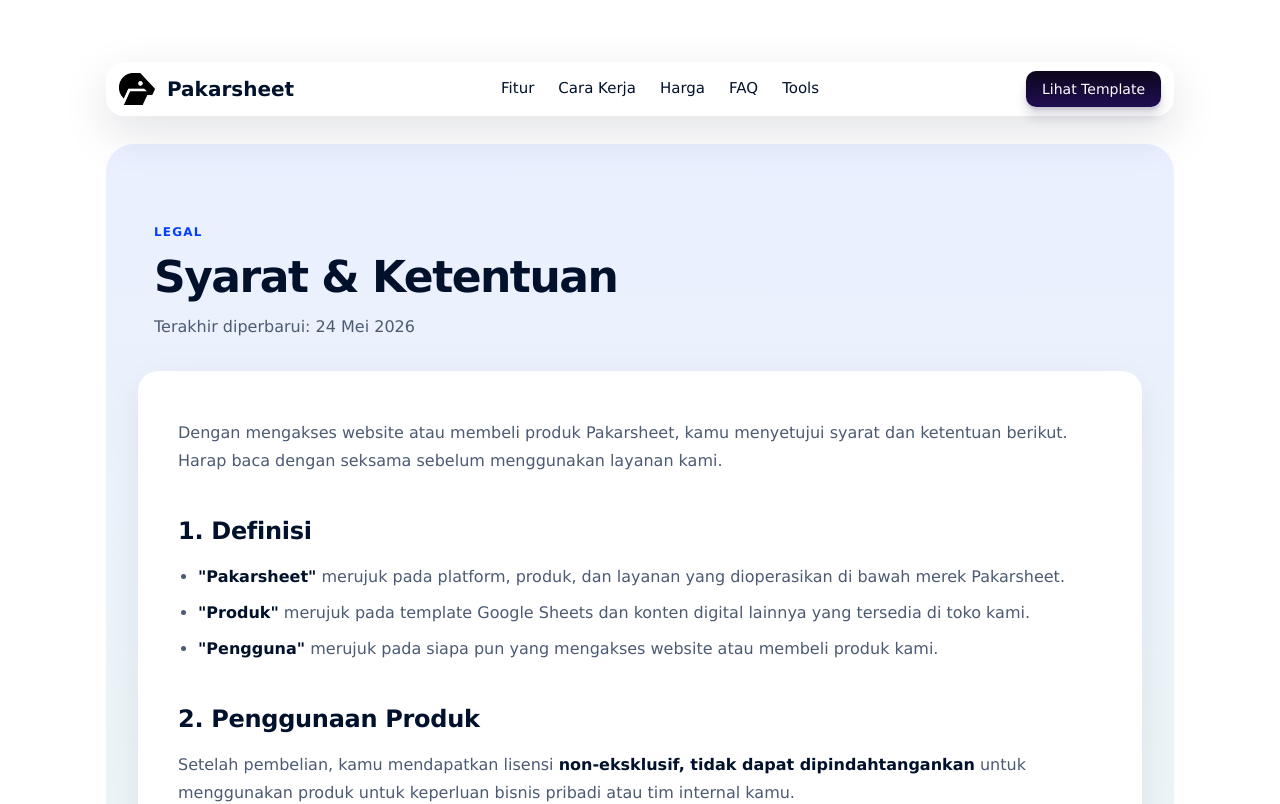
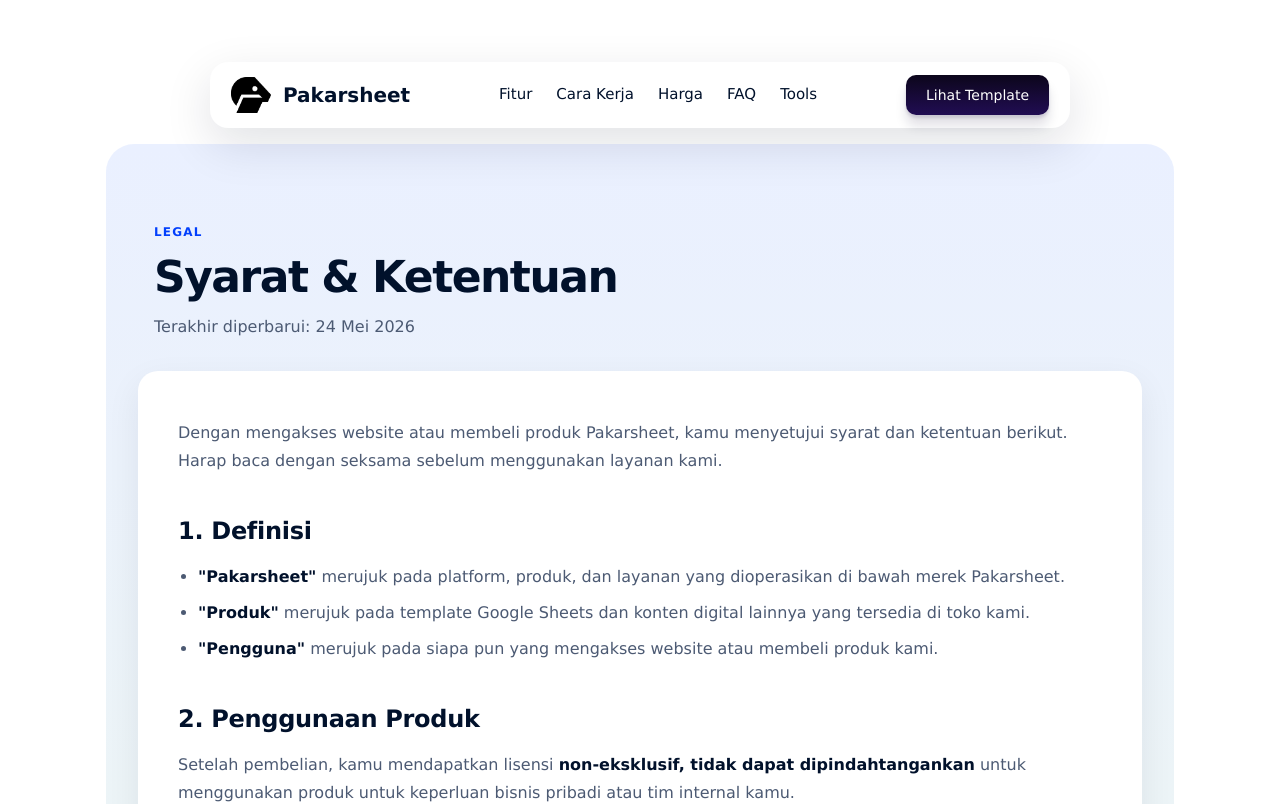
Before and after one commit to pakarsheet/Landing-Page---Pakarsheet, a Next.js app: page /terms in a window 1280 px wide. Shown: the top 804 px of the page. Built offline with nearby package versions, Linux system fonts and the light colour scheme; a web font is replaced by a local one.

Commit message:
fix: align hero padding & compact navbar for desktop

```diff
--- a/components/Hero.tsx
+++ b/components/Hero.tsx
@@ -391,8 +391,8 @@
   }, [prefersReducedMotion]);
 
   return (
-    <section ref={rootRef} className="relative overflow-x-clip bg-white px-3 pb-16 pt-3 sm:px-5 sm:pt-5 lg:px-10 lg:pt-10">
-      <div className="hero-panel relative mx-auto max-w-[1380px] rounded-[20px] bg-[linear-gradient(180deg,#eaf0ff_0%,#f2ffe0_100%)] px-4 pb-6 pt-24 sm:rounded-[32px] sm:px-8 sm:pb-12 sm:pt-36 lg:px-10 lg:pb-16 lg:pt-[165px]">
+    <section ref={rootRef} className="relative overflow-x-clip bg-white px-3 pb-16 pt-3 sm:px-5 sm:pt-5 lg:px-10">
+      <div className="hero-panel relative mx-auto max-w-[1380px] rounded-[20px] bg-[linear-gradient(180deg,#eaf0ff_0%,#f2ffe0_100%)] px-4 pb-6 pt-28 sm:rounded-[32px] sm:px-8 sm:pb-12 sm:pt-36 lg:px-10 lg:pb-16 lg:pt-[165px]">
         <SheetGrid cells={HERO_CELLS} />
 
         <div className="relative z-10 mx-auto flex max-w-[890px] flex-col items-center text-center">
--- a/components/Navbar.tsx
+++ b/components/Navbar.tsx
@@ -14,9 +14,9 @@
 
   return (
     <header className="absolute left-0 top-0 z-50 w-full px-4 pt-4 sm:px-6 sm:pt-8 lg:px-10 lg:pt-[62px]">
-      <nav className="mx-auto flex max-w-[1068px] items-center justify-between gap-2 rounded-[18px] border border-white/80 bg-white px-3 py-2 shadow-[0_16px_48px_rgba(1,17,43,0.12)] sm:gap-3">
+      <nav className="mx-auto flex max-w-[1068px] items-center justify-between gap-2 rounded-[18px] border border-white/80 bg-white px-3 py-2 shadow-[0_16px_48px_rgba(1,17,43,0.12)] sm:gap-3 lg:max-w-[860px] lg:px-5 lg:py-3">
         <Link href="/" className="flex min-w-0 items-center gap-3" aria-label="Pakarsheet home" onClick={() => setOpen(false)}>
-          <Image src="/logo.png" alt="Pakarsheet logo" width={36} height={36} className="h-9 w-9 object-contain" />
+          <Image src="/logo.png" alt="Pakarsheet logo" width={36} height={36} className="h-9 w-9 object-contain lg:h-10 lg:w-10" />
           <span className="truncate font-primary text-xl font-semibold leading-none text-ink">{site.name}</span>
         </Link>
 
@@ -37,7 +37,7 @@
         <div className="hidden items-center lg:flex">
           <Link
             href="/shop"
-            className="inline-flex h-9 items-center rounded-[10px] bg-[linear-gradient(180deg,#0c061b,#210d53)] px-4 text-sm font-medium text-white shadow-[0_11px_12px_rgba(15,0,47,0.12),0_3px_3px_rgba(20,0,64,0.12)] transition hover:opacity-85"
+            className="inline-flex h-9 items-center rounded-[10px] bg-[linear-gradient(180deg,#0c061b,#210d53)] px-4 text-sm font-medium text-white shadow-[0_11px_12px_rgba(15,0,47,0.12),0_3px_3px_rgba(20,0,64,0.12)] transition hover:opacity-85 lg:h-10 lg:px-5"
           >
             {site.primaryCta}
           </Link>
```
